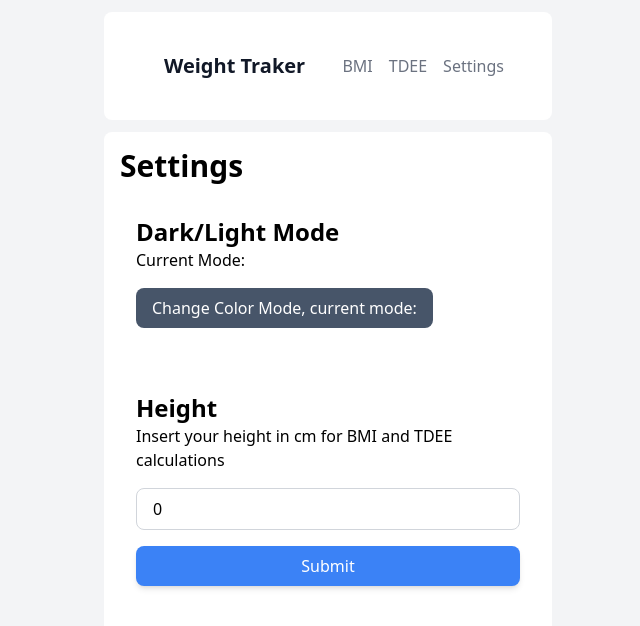
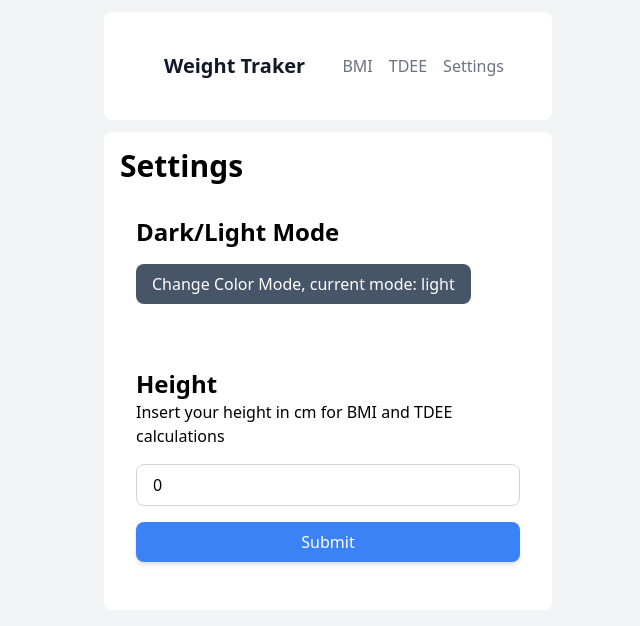
Before and after one commit to maurodf0/weight-traker, a Vue app: page /settings in a window 1280 px wide. Shown: the top 626 px of the page, without its empty margins (312-952 px from the left). Built offline with nearby package versions, Linux system fonts and the light colour scheme; the HTML template or start-up script is replaced by a standard one.

Commit message:
change colors

```diff
--- a/src/components/AppHeader.vue
+++ b/src/components/AppHeader.vue
@@ -5,7 +5,7 @@
 
 <template>
 
-    <header class="max-w-md mx-auto my-3 bg-white dark:bg-slate-900 p-4 rounded-lg bg-slate-300">
+    <header class="max-w-md mx-auto my-3 bg-white dark:bg-slate-800 p-4 rounded-lg bg-slate-300">
         <div class="max-w-7xl mx-auto py-6 px-4 sm:px-6 lg:px-8">
             <div class="flex justify-between items-center">
                    <RouterLink to="/"><span class="ml-3 text-xl font-bold text-gray-900 dark:text-white">Weight Traker</span> </RouterLink>
--- a/src/views/SettingsView.vue
+++ b/src/views/SettingsView.vue
@@ -24,9 +24,8 @@ const  { height, submitHeight } = useHeight()
 
       <section class="wrapper my-4 bg-white dark:bg-slate-700 p-4 rounded-lg">
         <h2 class="text-2xl font-bold dark:text-white">Dark/Light Mode</h2>
-        <p>Current Mode: {{ mode.value }}</p>
         <button class="bg-slate-600 my-4 text-white py-2 px-4 rounded-lg" @click="toggleMode">
-        Change Color Mode, current mode: {{ mode.value }}
+        Change Color Mode, current mode: {{ mode }}
         </button>
     </section>
 
```
